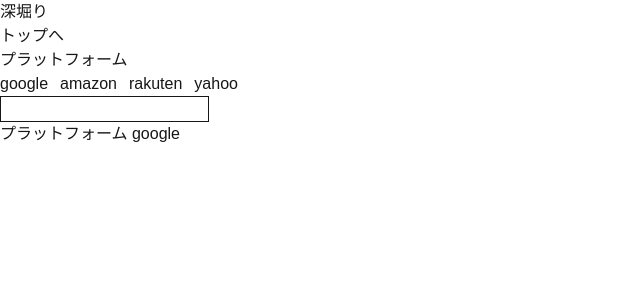
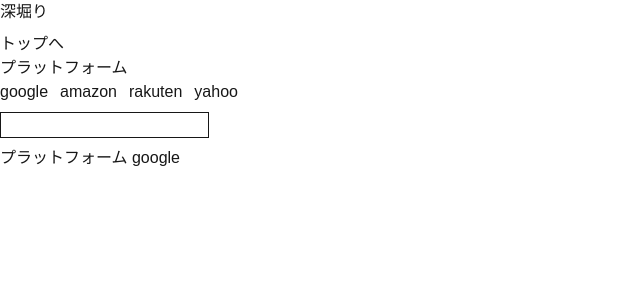
Before and after one commit to OhmuraYuta/kwus, a Next.js app in the folder my-app/: page /deep-dive in a window 1280 px wide. Shown: the top 300 px of the page, without its empty margins (0-640 px from the left). Built offline with nearby package versions, Linux system fonts and the light colour scheme.

Commit message:
update: 型定義

```diff
--- a/my-app/src/app/deep-dive/page.tsx
+++ b/my-app/src/app/deep-dive/page.tsx
@@ -2,19 +2,14 @@
 import Link from "next/link";
 import { useState } from "react";
 import DeepDivePlatformSelector, {Platform} from "@/components/DeepDivePlatformSelector";
-import DeepDiveSuggests from "@/components/DeepDiveSuggests";
+import DeepDiveSuggests, { Suggests } from "@/components/DeepDiveSuggests";
 import DeepDiveKeywordInput from "@/components/DeepDiveKeywordInput";
-
-// type DeepDiveSuggests = {
-//     suggests: object[];
-//     set
-// };
 
 export default function DeepDivePage() {
     const [platform, setPlatform] = useState<Platform>('google');
-    const [suggests, setSuggests] = useState<object[]>([]);
+    const [suggests, setSuggests] = useState<Suggests[]>([]);
     return (
-        <div>
+        <div className="space-y-2">
             <h1>深堀り</h1>
             <Link href="/">トップへ</Link>
             <DeepDivePlatformSelector
```
